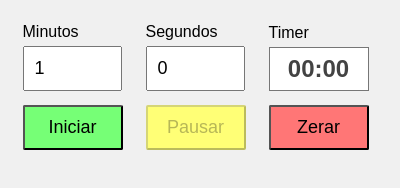
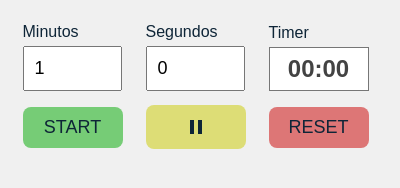
Before and after one commit to brunonasc01/fight-timer, an Electron app: page src/controls.html in a window 400 px wide. Drawn offline with Linux system fonts and the light colour scheme; no server answers.

Commit message:
add styles

```diff
--- /dev/null
+++ b/assets/css/controls.css
@@ -0,0 +1,67 @@
+body {
+    display: flex;
+    justify-content: center;
+    align-items: center;
+    flex-direction: column;
+    font-family: Arial, sans-serif;
+    color: #0e2537;
+    background-color: #f0f0f0;
+    margin-top: 20px;
+}
+input, button {
+    font-size: 18px;
+    padding: 10px;
+    margin: 5px;
+}
+button {
+    width: 100px;
+    color: #0e2537;
+    border-radius: 8px;
+    border: none;
+}
+button img {
+    width: 24px;
+    height: 24px;
+    vertical-align: middle;
+}
+button#startBtn, button#continueBtn {
+    background-color: #76CC76;
+}
+button#continueBtn {
+    background-color: #DD7600;
+}
+button#resetBtn {
+    background-color: #DD7676;
+}
+button#stopBtn {
+    background-color: #DDDD76;
+}
+label {
+    font-size: 16px;
+}
+#mirrorTimer {
+    font-size: 24px;
+    font-weight: bold;
+    color: #434343;
+    background-color: #FFFFFF;
+    border: 1px solid #767676;
+    padding: 7px;
+    margin: 5px;
+    text-align: center;
+}
+table.controls input, table.controls label {
+    display: block;
+}
+table.controls label {
+    display: block;
+    margin-left: 5px;
+}
+table.controls tr td {
+    padding-right: 10px;
+}
+input[type='number']{
+    width: 75px;
+}
+.hidden {
+    display: none;
+}
--- /dev/null
+++ b/assets/css/main.css
@@ -0,0 +1,18 @@
+body {
+    padding: 0;
+    margin: 0;
+}
+.center {
+    display: flex;
+    justify-content: center;
+    align-items: center;
+    height: 100vh;
+    font-family: Arial, sans-serif;
+    font-size: 38vw;
+    background-color: #FFFFFF;
+    overflow: hidden;
+    font-weight: bold;
+}
+.red-flag {
+    color: #FF0000;
+}
--- a/main.js
+++ b/main.js
@@ -21,6 +21,7 @@ function createMainWindow() {
 function createChildWindow() {
     childWindow = new BrowserWindow({
         autoHideMenuBar: true,
+        resizable: false,
         width: 400,
         height: 250,
         icon: path.join(__dirname, 'assets/icons/wkb_icon.ico'),
--- a/src/controls.html
+++ b/src/controls.html
@@ -3,67 +3,10 @@
 <head>
     <meta charset="UTF-8">
     <meta name="viewport" content="width=device-width, initial-scale=1.0">
+    <link rel="stylesheet" type="text/css" href="../assets/css/controls.css" media="screen" />
     <title>Timer Control</title>
     <style>
-        body {
-            display: flex;
-            justify-content: center;
-            align-items: center;
-            flex-direction: column;
-            font-family: Arial, sans-serif;
-            background-color: #f0f0f0;
-            margin-top: 20px;
-        }
-        input, button {
-            font-size: 18px;
-            padding: 10px;
-            margin: 5px;
-        }
-        button {
-            width: 100px;
-            border-radius: 2px;
-        }
-        button#startBtn, button#continueBtn {
-            background-color: #76FF76;
-        }
-        button#continueBtn {
-            background-color: #FF7600;
-        }
-        button#resetBtn {
-            background-color: #FF7676;
-        }
-        button#stopBtn {
-            background-color: #FFFF76;
-        }
-        label {
-            font-size: 16px;
-        }
-        #mirrorTimer {
-            font-size: 24px;
-            font-weight: bold;
-            color: #434343;
-            background-color: #FFFFFF;
-            border: 1px solid #767676;
-            padding: 7px;
-            margin: 5px;
-            text-align: center;
-        }
-        table.controls input, table.controls label {
-            display: block;
-        }
-        table.controls label {
-            display: block;
-            margin-left: 5px;
-        }
-        table.controls tr td {
-            padding-right: 10px;
-        }
-        input[type='number']{
-            width: 75px;
-        }
-        .hidden {
-            display: none;
-        }
+
     </style>
 </head>
 <body>
@@ -84,14 +27,16 @@
         </tr>
         <tr>
             <td>
-                <button id="startBtn">Iniciar</button>
+                <button id="startBtn">START</button>
             </td>
             <td>
-                <button id="stopBtn" disabled>Pausar</button>
-                <button class="hidden" id="continueBtn">Continuar</button>
+                <button id="stopBtn" disabled>
+                    <img src="../assets/icons/pause-icon.png" alt="Icon"></button>
+                <button class="hidden" id="continueBtn">
+                    <img src="../assets/icons/play-icon.png" alt="Icon"></button>
             </td>
             <td>
-                <button id="resetBtn">Zerar</button>
+                <button id="resetBtn">RESET</button>
             </td>
         </tr>
     </table>
```
Also changed, not shown: src/index.html (+1 -20 lines), assets/icons/pause-icon.png (added), assets/icons/play-icon.png (added), assets/icons/wkb-icon.png (added).
